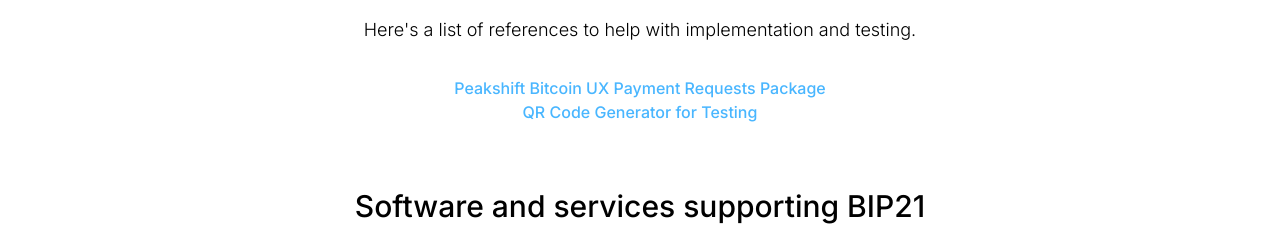
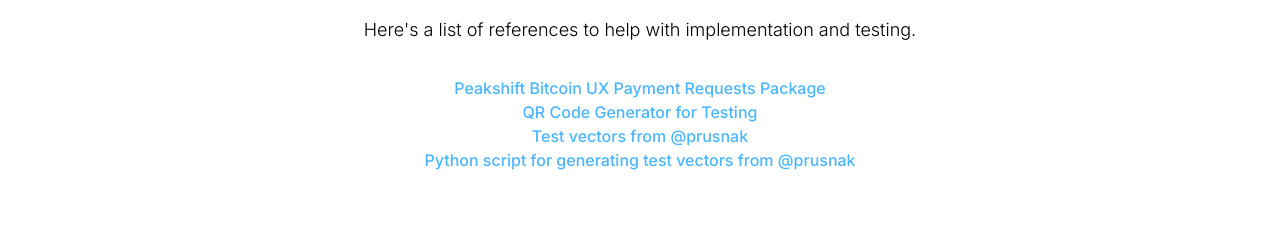
Before and after one commit to sbddesign/bip21-site, a Next.js app: page / in a window 1280 px wide. Shown: the part 7740-7966 px from the top of the page. Built offline with nearby package versions, Linux system fonts and the light colour scheme.

Commit message:
Linked to test vectors from @prusnak on the site

```diff
--- a/pages/index.js
+++ b/pages/index.js
@@ -351,6 +351,16 @@
                 QR Code Generator for Testing
               </a>
             </li>
+            <li>
+              <a href="https://raw.githubusercontent.com/sbddesign/bip21-site/main/tests/vectors.txt">
+                Test vectors from @prusnak
+              </a>
+            </li>
+            <li>
+              <a href="https://github.com/sbddesign/bip21-site/blob/main/tests/vectors-generate.py">
+                Python script for generating test vectors from @prusnak
+              </a>
+            </li>
           </ul>
 
           <h3 className="pt-8" id="support">Software and services supporting BIP21</h3>
```
